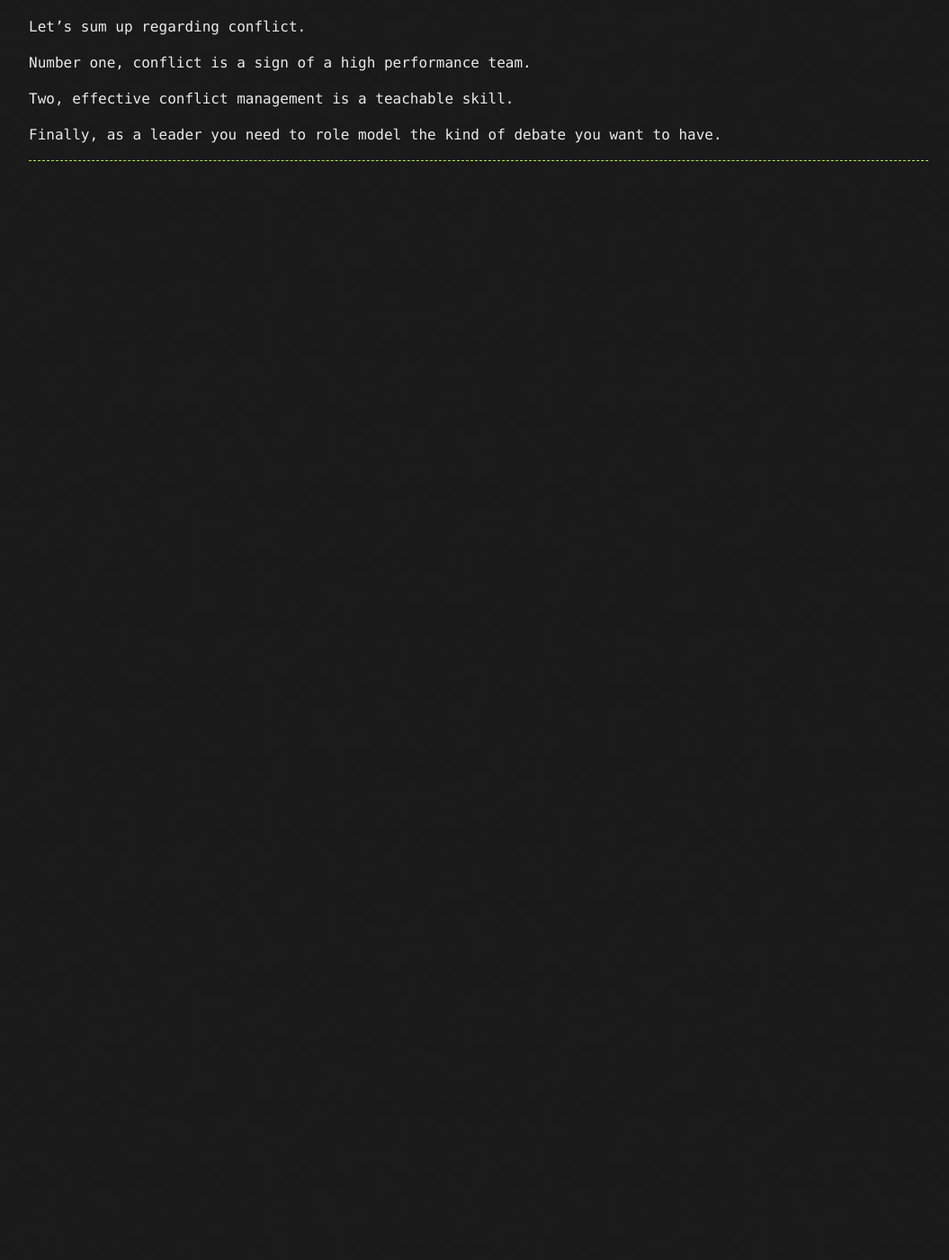
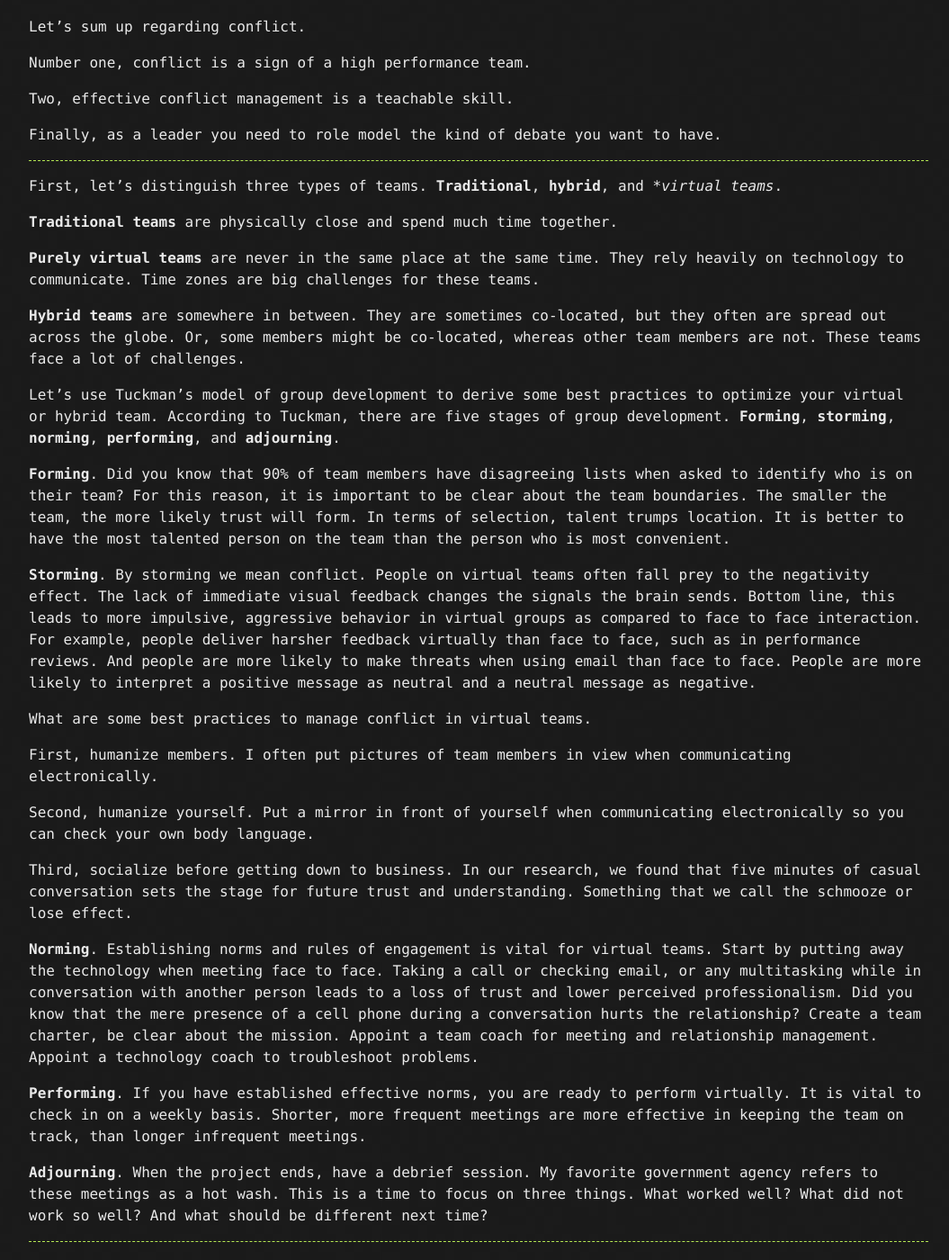
Before and after one commit to goodHunter27/serhatgiydiren.github.io, a Jekyll site: the page built from _posts/2020-01-10-high-performance-collaboration-leadership-teamwork-negotiation.md, in a window 1280 px wide and 1400 px high, scrolled down 14258 px. Shown: the whole window at 90% size, without its empty margins (108-1163 px from the left). Built offline with Jekyll 4.4.1, drawn with Linux system fonts in a browser that asks for light colours; before the commit the page ends 14457 px from its top, so only the background shows below that.

Commit message:
Update 2020-01-10-high-performance-collaboration-leadership-teamwork-negotiation.md

```diff
--- a/_posts/2020-01-10-high-performance-collaboration-leadership-teamwork-negotiation.md
+++ b/_posts/2020-01-10-high-performance-collaboration-leadership-teamwork-negotiation.md
@@ -418,3 +418,33 @@ Two, effective conflict management is a teachable skill.
 Finally, as a leader you need to role model the kind of debate you want to have.
 
 ------------------------------
+
+First, let's distinguish three types of teams. **Traditional**, **hybrid**, and **virtual teams*.
+
+**Traditional teams** are physically close and spend much time together.
+
+**Purely virtual teams** are never in the same place at the same time. They rely heavily on technology to communicate. Time zones are big challenges for these teams.
+
+**Hybrid teams** are somewhere in between. They are sometimes co-located, but they often are spread out across the globe. Or, some members might be co-located, whereas other team members are not. These teams face a lot of challenges.
+
+Let's use Tuckman's model of group development to derive some best practices to optimize your virtual or hybrid team. According to Tuckman, there are five stages of group development. **Forming**, **storming**, **norming**, **performing**, and **adjourning**.
+
+**Forming**. Did you know that 90% of team members have disagreeing lists when asked to identify who is on their team? For this reason, it is important to be clear about the team boundaries. The smaller the team, the more likely trust will form. In terms of selection, talent trumps location. It is better to have the most talented person on the team than the person who is most convenient.
+
+**Storming**. By storming we mean conflict. People on virtual teams often fall prey to the negativity effect. The lack of immediate visual feedback changes the signals the brain sends. Bottom line, this leads to more impulsive, aggressive behavior in virtual groups as compared to face to face interaction. For example, people deliver harsher feedback virtually than face to face, such as in performance reviews. And people are more likely to make threats when using email than face to face. People are more likely to interpret a positive message as neutral and a neutral message as negative.
+
+What are some best practices to manage conflict in virtual teams.
+
+First, humanize members. I often put pictures of team members in view when communicating electronically.
+
+Second, humanize yourself. Put a mirror in front of yourself when communicating electronically so you can check your own body language.
+
+Third, socialize before getting down to business. In our research, we found that five minutes of casual conversation sets the stage for future trust and understanding. Something that we call the schmooze or lose effect.
+
+**Norming**. Establishing norms and rules of engagement is vital for virtual teams. Start by putting away the technology when meeting face to face. Taking a call or checking email, or any multitasking while in conversation with another person leads to a loss of trust and lower perceived professionalism. Did you know that the mere presence of a cell phone during a conversation hurts the relationship? Create a team charter, be clear about the mission. Appoint a team coach for meeting and relationship management. Appoint a technology coach to troubleshoot problems.
+
+**Performing**. If you have established effective norms, you are ready to perform virtually. It is vital to check in on a weekly basis. Shorter, more frequent meetings are more effective in keeping the team on track, than longer infrequent meetings.
+
+**Adjourning**. When the project ends, have a debrief session. My favorite government agency refers to these meetings as a hot wash. This is a time to focus on three things. What worked well? What did not work so well? And what should be different next time?
+
+------------------------------
```
